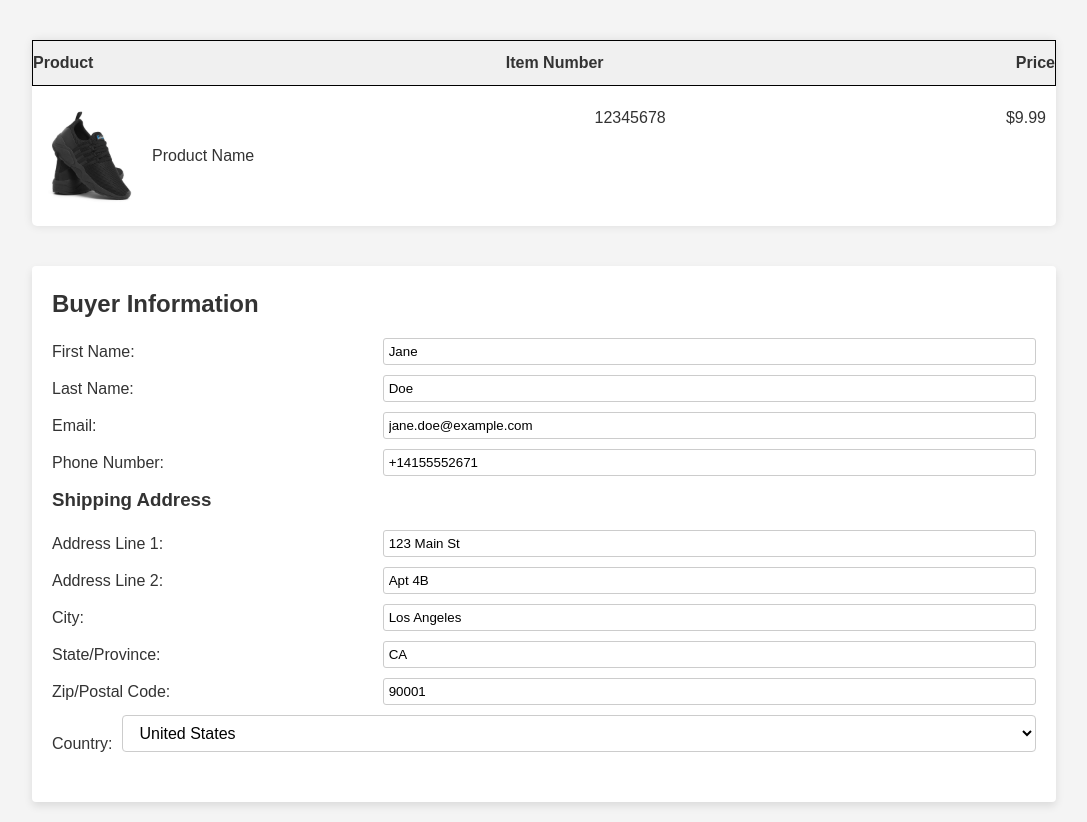
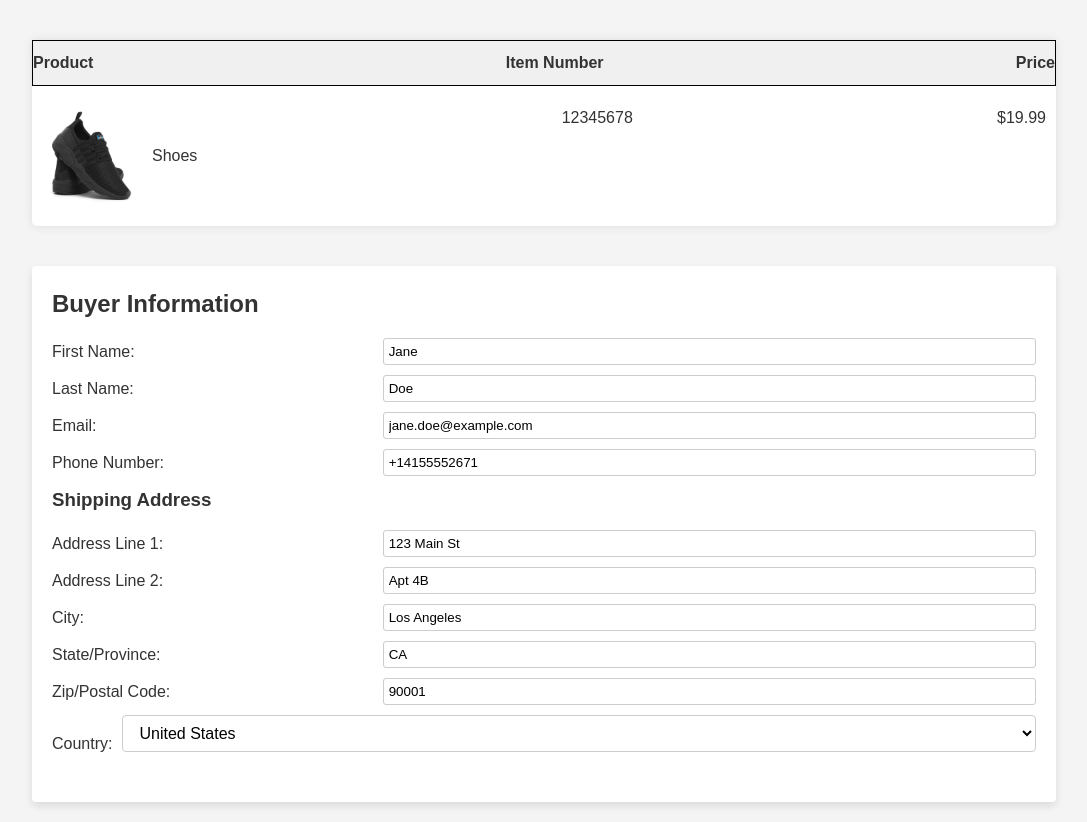
Before and after one commit to GiovaniHarris/PaypalProject, a website: page index.html in a window 1280 px wide. Shown: the part 44-866 px from the top of the page, without its empty margins (96-1183 px from the left). Drawn offline with Linux system fonts and the light colour scheme; a script that the page names is missing.

Commit message:
Updated server code.

```diff
--- a/index.html
+++ b/index.html
@@ -18,10 +18,10 @@
         <div class="product-details">
             <div class="product-image-name">
                 <img src="Image/Shoes-1.jpg" alt="Shoes-01">
-                <span>Product Name</span>
+                <span>Shoes</span>
             </div>
             <span>12345678</span>
-            <span>$9.99</span>
+            <span>$19.99</span>
         </div>
     </div>
 
```
